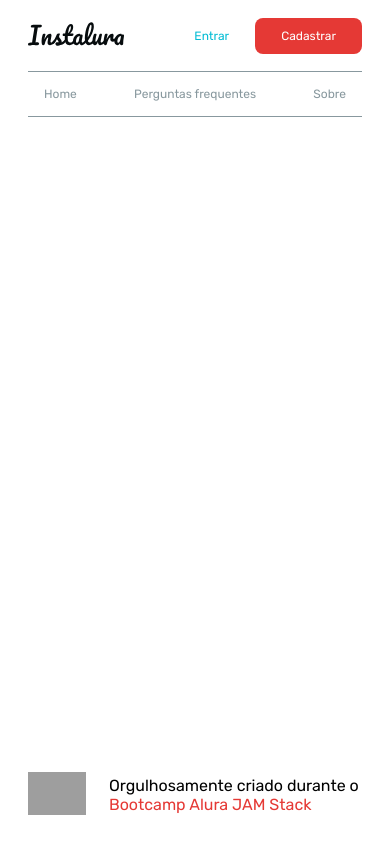
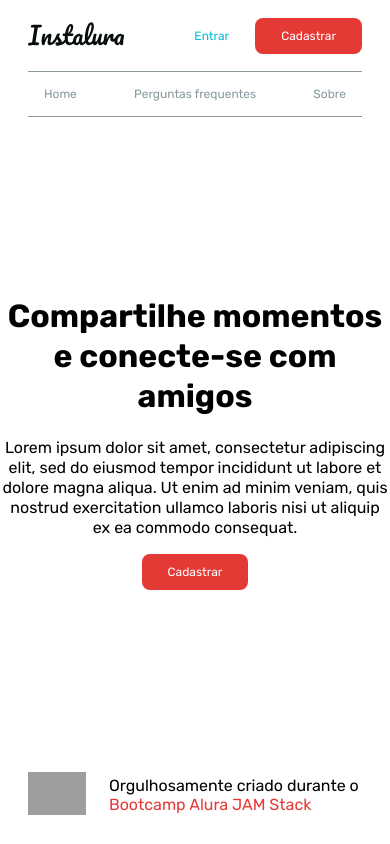
Before and after one commit to rufedupo/instalura-base, a Next.js app: page / in a window 390 px wide. Built offline with nearby package versions, Linux system fonts and the light colour scheme; grey boxes are pictures that could not be loaded.

Commit message:
Adição de responsividade ao texto central

```diff
--- a/pages/index.js
+++ b/pages/index.js
@@ -1,5 +1,7 @@
+import { Button } from '../src/components/commons/Button'
 import Menu from '../src/components/commons/Menu'
 import Footer from '../src/components/commons/Footer'
+import Text from '../src/components/foundations/Text'
 
 const Home = () => {
   return (
@@ -11,6 +13,43 @@ const Home = () => {
       justifyContent: 'space-between'
     }}>
       <Menu />
+
+      <div>
+        <Text
+          variant="title"
+          tag="h1"
+          color="tertiary.main"
+          textAlign={{
+            xs: 'center',
+            sm: 'left'
+          }}
+        >
+          Compartilhe momentos e conecte-se com amigos
+        </Text>
+        <Text
+          variant="paragraph1"
+          tag="p"
+          color="tertiary.light"
+          textAlign={{
+            xs: 'center',
+            sm: 'left'
+          }}
+        >
+          Lorem ipsum dolor sit amet, consectetur adipiscing elit, sed do eiusmod tempor incididunt ut labore et dolore magna aliqua. Ut enim ad minim veniam, quis nostrud exercitation ullamco laboris nisi ut aliquip ex ea commodo consequat.
+        </Text>
+
+        <Button
+          variant="primary.main"
+          display="block"
+          margin={{
+            xs: 'auto',
+            sm: 'initial'
+          }}
+        >
+          Cadastrar
+        </Button>
+      </div>
+
       <Footer />
     </div>
   )
--- a/src/components/commons/Button/index.js
+++ b/src/components/commons/Button/index.js
@@ -1,6 +1,7 @@
 import styled, { css }  from "styled-components"
 import get from 'lodash/get'
 import { breakpointsMedia } from "../../../theme/utils/breakpointsMedia";
+import { propToStyle } from "../../../theme/utils/propToStyle";
 
 const ButtonGhost = css`
   color: ${(props) => { return get(props.theme, `palette.${props.variant}.color`);}};;
@@ -36,4 +37,7 @@ export const Button = styled.button`
   &:focus {
     opacity: .5;
   }
+
+  ${propToStyle('margin')}
+  ${propToStyle('display')}
 `
--- a/src/components/foundations/Text/index.js
+++ b/src/components/foundations/Text/index.js
@@ -1,15 +1,19 @@
 import PropTypes from 'prop-types'
 import styled from 'styled-components'
+import { propToStyle } from '../../../theme/utils/propToStyle'
 
 const TextBase = styled.span`
   ${(props) => props.theme.typographyVariants[props.variant]}
+
+  ${propToStyle('textAlign')}
 `
 
-const Text = ({ tag, variant, children }) => {
+const Text = ({ tag, variant, children, ...props }) => {
   return (
     <TextBase
       as={tag}
       variant={variant}
+      {...props}
     >
       {children}
     </TextBase>
--- /dev/null
+++ b/src/theme/utils/propToStyle.js
@@ -0,0 +1,33 @@
+import { breakpointsMedia } from './breakpointsMedia'
+
+export const propToStyle = (propName) => {
+  return (props) => {
+    const propValue = props[propName]
+
+    if (typeof propValue === 'string') {
+      return {
+        [propName]: propValue
+      }
+    }
+
+    if (typeof propValue === 'object') {
+      return breakpointsMedia({
+        xs: {
+          [propName]: propValue.xs
+        },
+        sm: {
+          [propName]: propValue.sm
+        },
+        md: {
+          [propName]: propValue.md
+        },
+        lg: {
+          [propName]: propValue.lg
+        },
+        xl: {
+          [propName]: propValue.xl
+        }
+      })
+    }
+  }
+}
```
